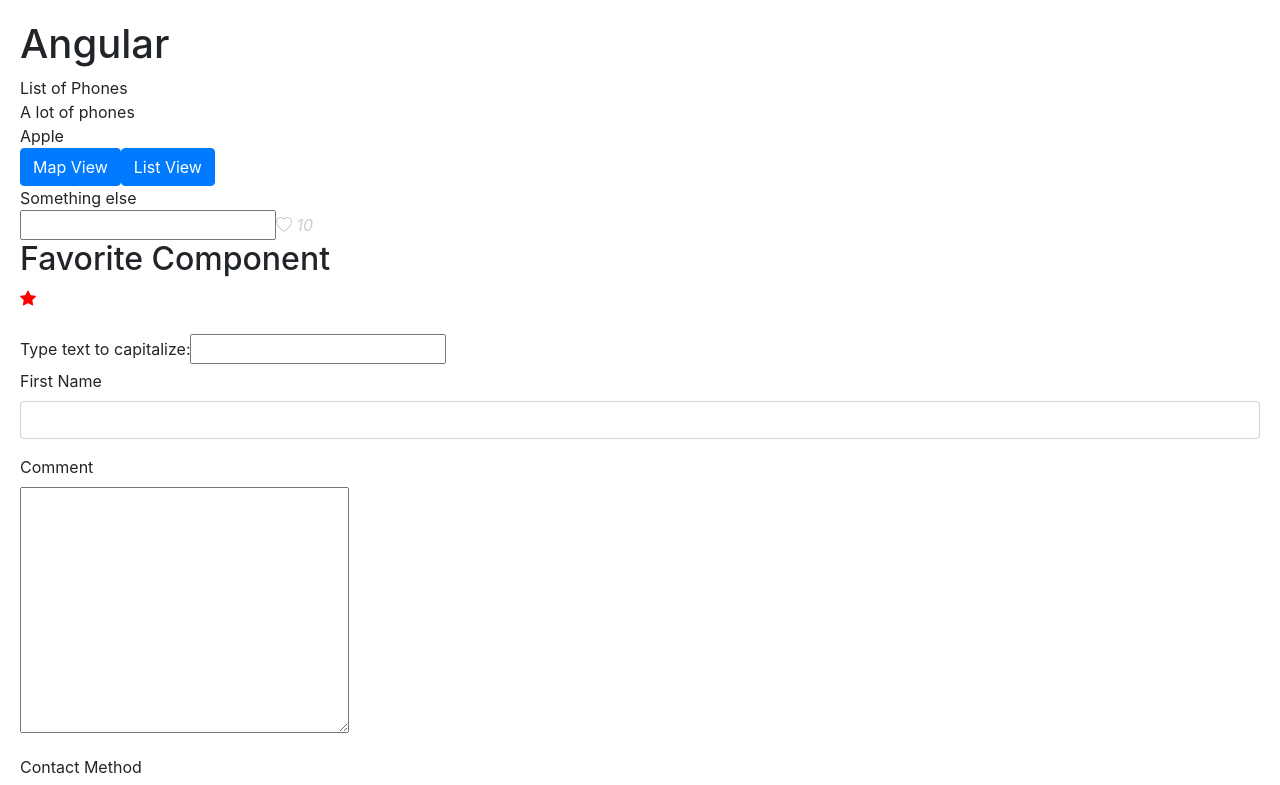
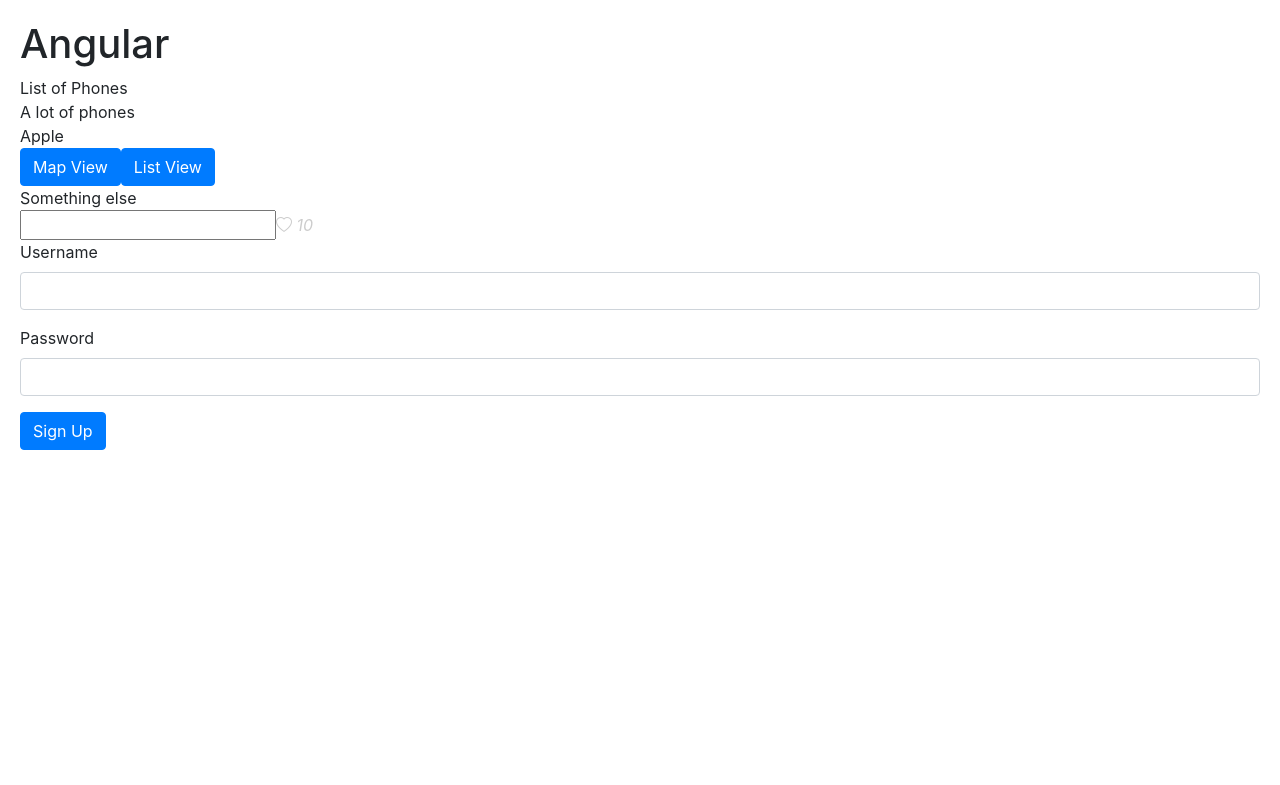
Before and after one commit to akyyev/First_Angular_Project, an Angular app: page / in a window 1280 px wide. Shown: the top 785 px of the page. Built offline with nearby package versions, Linux system fonts and the light colour scheme.

Commit message:
created create-course form

```diff
--- a/src/app/app.component.html
+++ b/src/app/app.component.html
@@ -47,7 +47,7 @@
 <!-- <app-course></app-course> -->
 <!-- <author></author> -->
 
-<favorite [alias-for-is-favorite]="post.isFavorite" (changeEvent)='onFavoriteChanged($event)'></favorite>
+<!-- <favorite [alias-for-is-favorite]="post.isFavorite" (changeEvent)='onFavoriteChanged($event)'></favorite> -->
 
 <!-- <zippy title="Shipping details">
     Shipping Details Content
@@ -58,6 +58,8 @@
 </zippy> -->
 
 
-<contact-form>
+<!-- <contact-form></contact-form> -->
 
-</contact-form>
+
+<!-- Learning Reactive forms, it allows to create custom validations and writing unit tests -->
+<signup-form></signup-form>
--- a/src/app/app.module.ts
+++ b/src/app/app.module.ts
@@ -17,6 +17,7 @@ import { LikeComponent } from './like/like.component';
 import { InputFormatDirective } from './input-format.directive';
 import { ZippyComponent } from './zippy/zippy.component';
 import { ContactFormComponent } from './contact-form/contact-form.component';
+import { SignupFormComponent } from './signup-form/signup-form.component';
 
 @NgModule({
   declarations: [
@@ -30,7 +31,8 @@ import { ContactFormComponent } from './contact-form/contact-form.component';
     LikeComponent,
     InputFormatDirective,
     ZippyComponent,
-    ContactFormComponent
+    ContactFormComponent,
+    SignupFormComponent
   ],
   imports: [
     BrowserModule, // Contians CommonModule for Pipe stuff
--- a/src/app/contact-form/contact-form.component.html
+++ b/src/app/contact-form/contact-form.component.html
@@ -11,7 +11,6 @@
                     minlength="3"
                     pattern="\b([a-zA-ZÀ-ÿ][-,a-z. ']+[ ]*)+"
                     ngModel name="firstName"
-                    id="firstName"
                     type="text"
                     class="form-control"
                     #templeteVar="ngModel" (change)="log(templeteVar)">
--- a/src/app/course/course.component.css
+++ b/src/app/course/course.component.css
@@ -0,0 +1,7 @@
+.alert {
+    font-size: 75%;
+}
+
+.form-control.ng-touched.ng-invalid {
+    border: 2px solid red;
+}
--- a/src/app/course/course.component.html
+++ b/src/app/course/course.component.html
@@ -1 +1,52 @@
 <h2>Course Component!</h2>
+
+<form #f="ngForm" (ngSubmit)="submit(f)">
+
+    <div class="form-group">
+        <label for="courseName">Course Name</label>
+        <input
+            type="text"
+            required
+            minlength="5"
+            ngModel name="courseName"
+            class="form-control"
+            #c="ngModel" (change)="log(c)">
+
+        <div class="alert alert-danger" *ngIf="!c.control.valid && c.touched">
+
+            <div *ngIf="c.errors.required">Course name is required</div>
+            <div *ngIf="c.errors.minlength">Course name should be at least {{c.errors.minlength.requiredLength}} characters</div>
+
+        </div>
+    </div>
+
+    <div class="form-group">
+        <label for="category">Category</label>
+        <select required ngModel #cat="ngModel" (change)=log(cat) name="category" class=form-control>
+            <option value=""></option>
+            <option
+                *ngFor="let catagory of catagories"
+                [ngValue]="catagory.id"
+                >{{catagory.name}}
+            </option>
+        </select>
+
+        <div class="alert alert-danger" *ngIf="!cat.control.valid && cat.touched">
+            <div *ngIf="cat.errors.required">Category is required</div>
+        </div>
+
+
+    </div>
+
+    <div>
+        <label for="hasGuarantee">
+            <input type="checkbox" ngModel name="hasGuarantee">
+            30-day money-back guarantee
+        </label>
+    </div>
+
+
+    <button class="btn btn-secondary" [disabled]="!f.valid">Create</button>
+    <p>{{f.value | json}}</p>
+
+</form>
--- a/src/app/course/course.component.ts
+++ b/src/app/course/course.component.ts
@@ -1,15 +1,25 @@
-import { Component, OnInit } from '@angular/core';
+import { Component } from '@angular/core';
 
 @Component({
   selector: 'app-course',
   templateUrl: './course.component.html',
   styleUrls: ['./course.component.css']
 })
-export class CourseComponent implements OnInit {
+export class CourseComponent {
 
-  constructor() { }
+  catagories = [
+    {id:1, name: 'Development'},
+    {id:2, name: 'Art'},
+    {id:3, name: 'Language'},
+  ]
 
-  ngOnInit(): void {
+  log(c) {
+    console.log(c);
+  }
+
+  submit(f) {
+    console.log('Form has been submitted');
+    console.log('Form body', f.value);
   }
 
 }
--- /dev/null
+++ b/src/app/signup-form/signup-form.component.html
@@ -0,0 +1,17 @@
+<form>
+    <div class="form-group">
+        <label for="username">Username</label>
+        <input
+            id="username"
+            type="text"
+            class="form-control">
+    </div>
+    <div class="form-group">
+        <label for="password">Password</label>
+        <input
+            id="password"
+            type="text"
+            class="form-control">
+    </div>
+    <button class="btn btn-primary" type="submit">Sign Up</button>
+</form>
```
Also changed, not shown: src/app/signup-form/signup-form.component.ts (added, +9 -0 lines), src/app/app.component.ts (line endings or trailing spaces), src/app/signup-form/signup-form.component.css (added), 1 other file (tests, documents, lock files or other folders).
